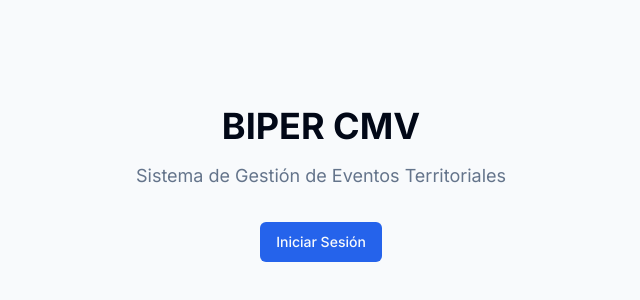
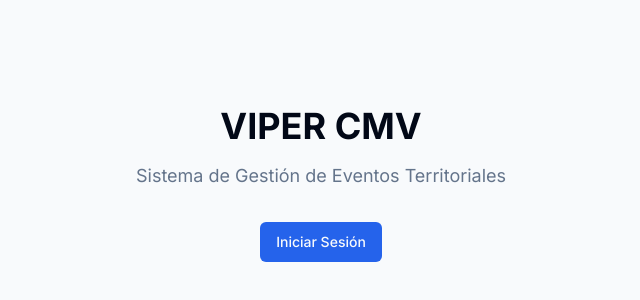
Before and after one commit to renzovergarag/biper-cmv, a Next.js app in the folder apps/web/: page / in a window 1280 px wide. Shown: the part 216-516 px from the top of the page, without its empty margins (319-959 px from the left). Built offline with nearby package versions, Linux system fonts and the light colour scheme; no server answers.

Commit message:
fix: corregir marca visible de Biper a Viper en UI, seed y documentación

```diff
--- a/apps/web/src/app/layout.tsx
+++ b/apps/web/src/app/layout.tsx
@@ -2,11 +2,12 @@ import type { Metadata } from "next";
 import { Inter } from "next/font/google";
 import "./globals.css";
 import { AuthProvider } from "@/components/providers/AuthProvider";
+import { Toaster } from "@/components/ui/sonner";
 
 const inter = Inter({ subsets: ["latin"] });
 
 export const metadata: Metadata = {
-    title: "BIPER CMV - Gestión de Eventos",
+    title: "VIPER CMV - Gestión de Eventos",
     description: "Sistema de despacho y gestión de eventos territoriales",
 };
 
@@ -20,6 +21,7 @@ export default function RootLayout({
             <body className={`${inter.className} antialiased`}>
                 <AuthProvider>
                     {children}
+                    <Toaster />
                 </AuthProvider>
             </body>
         </html>
--- a/apps/web/src/app/login/page.tsx
+++ b/apps/web/src/app/login/page.tsx
@@ -45,7 +45,7 @@ export default function LoginPage() {
             <div className="max-w-md w-full space-y-8">
                 <div className="text-center">
                     <h1 className="text-4xl font-bold text-foreground">
-                        BIPER CMV
+                        VIPER CMV
                     </h1>
                     <p className="mt-2 text-muted-foreground">
                         Sistema de Gestión de Eventos Territoriales
@@ -75,7 +75,7 @@ export default function LoginPage() {
                                     required
                                     value={email}
                                     onChange={(e) => setEmail(e.target.value)}
-                                    placeholder="admin@biper.cl"
+                                    placeholder="admin@viper.cl"
                                 />
                             </div>
 
--- a/apps/web/src/app/page.tsx
+++ b/apps/web/src/app/page.tsx
@@ -6,7 +6,7 @@ export default function Home() {
         <div className="min-h-screen flex items-center justify-center bg-secondary/50">
             <div className="text-center">
                 <h1 className="text-4xl font-bold text-foreground mb-4">
-                    BIPER CMV
+                    VIPER CMV
                 </h1>
                 <p className="text-lg text-muted-foreground">
                     Sistema de Gestión de Eventos Territoriales
--- a/apps/web/src/components/Navigation.tsx
+++ b/apps/web/src/components/Navigation.tsx
@@ -21,7 +21,7 @@ export default function Navigation() {
             <div className="mx-auto max-w-7xl px-4 py-3 sm:px-6 lg:px-8 flex items-center justify-between">
                 <div className="flex items-center gap-6">
                     <h1 className="text-xl font-semibold text-foreground">
-                        BIPER CMV
+                        VIPER CMV
                     </h1>
                     {user && (
                         <nav className="flex gap-4">
```
Also changed, not shown: apps/web/prisma/seed.ts (+6 -6 lines), 9 other files (tests, documents, lock files or other folders).
